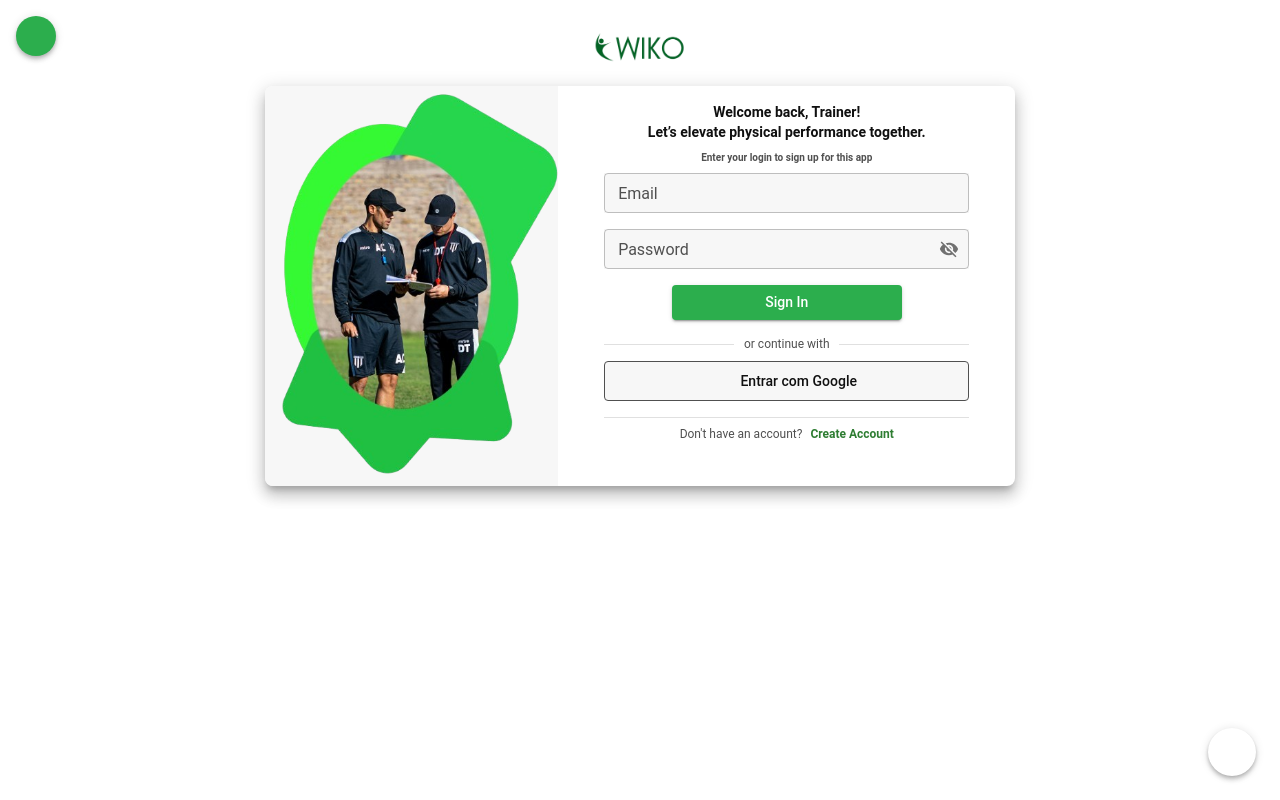
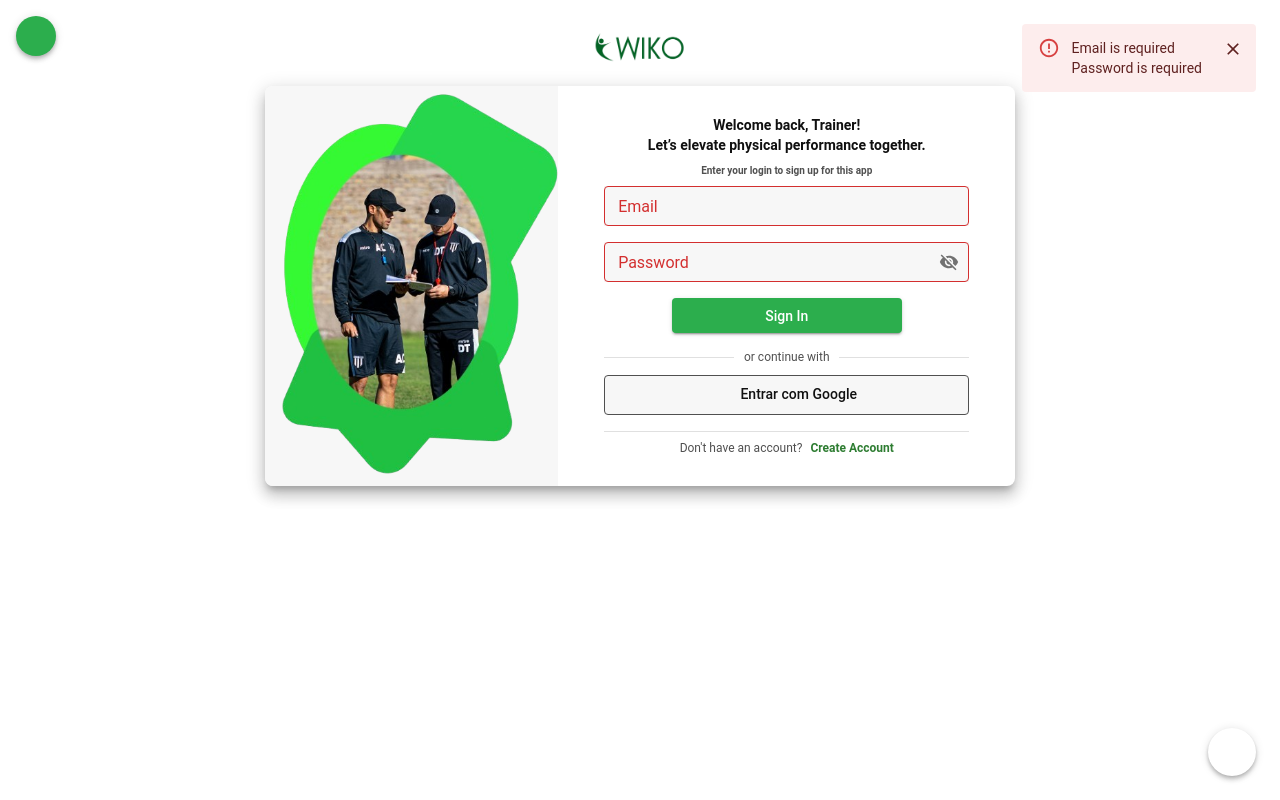
Before and after one commit to NathanWMartins/simada-frontend, a React (Create React App) app: page /login in a window 1280 px wide. Both pictures are taken after a click on the button "Sign In". Built offline with nearby package versions, Linux system fonts and the light colour scheme; some icons are missing.

Commit message:
feat: Validação dos componentes Inputs

```diff
--- a/src/components/CustomTextField.tsx
+++ b/src/components/CustomTextField.tsx
@@ -8,6 +8,8 @@ interface CustomTextFieldProps {
   restriction?: "onlyLetters" | "onlyNumbers" | "none";
   value?: string;
   onChange?: (e: React.ChangeEvent<HTMLInputElement>) => void;
+  error?: boolean;
+  helperText?: string;
 }
 
 const CustomTextField: React.FC<CustomTextFieldProps> = ({
@@ -17,6 +19,8 @@ const CustomTextField: React.FC<CustomTextFieldProps> = ({
   restriction = "none",
   value: propValue,
   onChange: propOnChange,
+  error = false,
+  helperText = "",
 }) => {
   const theme = useTheme();
   const [value, setValue] = useState("");
@@ -46,6 +50,8 @@ const CustomTextField: React.FC<CustomTextFieldProps> = ({
       variant="outlined"
       size="small"
       color={color}
+      error={error}
+      helperText={helperText}
       value={propValue !== undefined ? propValue : value} // usa propValue se existir
       onChange={handleChange}
       sx={{
--- a/src/components/PasswordInput.tsx
+++ b/src/components/PasswordInput.tsx
@@ -10,9 +10,11 @@ interface PasswordInputProps {
   id?: string;
   value?: string;
   onChange?: (e: React.ChangeEvent<HTMLInputElement>) => void;
+  error?: boolean;
+  helperText?: string;
 }
 
-const PasswordInput: React.FC<PasswordInputProps> = ({ label, id, value, onChange }) => {
+const PasswordInput: React.FC<PasswordInputProps> = ({ label, id, value, onChange, error, helperText }) => {
   const theme = useTheme();
   const [showPassword, setShowPassword] = React.useState(false);
 
@@ -30,6 +32,7 @@ const PasswordInput: React.FC<PasswordInputProps> = ({ label, id, value, onChang
       variant="outlined"
       size="small"
       color="success"
+      error={error}
     >
       <InputLabel htmlFor={id || label}>{label}</InputLabel>
       <OutlinedInput
--- a/src/pages/LoginPage.tsx
+++ b/src/pages/LoginPage.tsx
@@ -1,5 +1,5 @@
-import { Box, Button, Divider, Typography, useTheme } from '@mui/material'
-import React from 'react'
+import { Alert, Box, Button, Divider, Snackbar, Typography, useTheme } from '@mui/material'
+import React, { useState } from 'react'
 import SwitchLightDarkMode from '../components/SwitchLightDarkMode';
 import coachPhoto from '../assets/coach-photo.png'
 import { styled } from '@mui/material/styles';
@@ -9,10 +9,28 @@ import PasswordInput from '../components/PasswordInput';
 import GoogleButton from '../components/GoogleButton';
 import BackFab from '../components/BackFab';
 import { useNavigate } from 'react-router-dom';
+import { registerLogin } from '../services/authService';
+
+type SnackbarState = {
+    open: boolean;
+    message: string;
+    severity: "error" | "success" | "warning" | "info";
+};
 
 function LoginPage() {
     const theme = useTheme();
     const navigate = useNavigate();
+
+    const [email, setEmail] = useState('');
+    const [password, setPassword] = useState('');
+
+    const [errorEmail, setErrorEmail] = useState(false);
+    const [errorPassword, setErrorPassword] = useState(false);
+    const [snackbar, setSnackbar] = useState<SnackbarState>({
+        open: false,
+        message: "",
+        severity: "error",
+    });
 
     const Root = styled('div')(({ theme }) => ({
         width: '100%',
@@ -22,6 +40,54 @@ function LoginPage() {
             marginTop: theme.spacing(2),
         },
     }));
+
+    const handleCloseSnackbar = () => {
+        setSnackbar((prev) => ({ ...prev, open: false }));
+    };
+
+    const resetError = () => {
+        setErrorEmail(false);
+        setErrorPassword(false);
+    };
+
+    const handleLogin = async () => {
+        const errors: string[] = [];
+        const emailRegex = /^[^\s@]+@[^\s@]+\.[^\s@]+$/;
+
+        resetError();
+
+        if (!email) { errors.push("Email is required"); setErrorEmail(true); }
+        else if (!emailRegex.test(email)) { errors.push("Please enter a valid email"); setErrorEmail(true); }
+        if (!password) { errors.push("Password is required"); setErrorPassword(true); }
+
+        if (errors.length > 0) {
+            setSnackbar({
+                open: true,
+                message: errors.join("\n"),
+                severity: "error",
+            });
+            return;
+        }
+
+        try {
+            await registerLogin({ email, password });
+            setSnackbar({
+                open: true,
+                message: "Logged in successfully!",
+                severity: "success",
+            });
+            navigate('/');
+        } catch (error: any) {
+            setSnackbar({
+                open: true,
+                message: error.message || "Error logging in",
+                severity: "error",
+            });
+        }
+    };
+
+
+
     return (
         <>
             <Box sx={{
@@ -34,8 +100,8 @@ function LoginPage() {
                 <Box
                     sx={{
                         display: 'flex', flexDirection: 'row', width: '100%', maxWidth: 750,
-                        height: 'auto', p: 0, backgroundColor: theme.palette.primary.contrastText,
-                        boxShadow: 10, borderRadius: 2, overflow: 'hidden', mt: 3,
+                        height: 'auto', p: 0, backgroundColor: theme.palette.primary.contrastText, alignItems: 'center',
+                        boxShadow: 10, borderRadius: 2, overflow: 'hidden', mt: 3, justifyContent: 'center',
                     }}
                 >
                     {/* Imagem */}
@@ -50,7 +116,7 @@ function LoginPage() {
                     <Box
                         sx={{
                             width: '70%', display: 'flex', flexDirection: 'column',
-                            justifyContent: 'flex-start', alignItems: 'center'
+                            justifyContent: 'flex-start', alignItems: 'center',
                         }}
                     >
                         <Typography
@@ -72,8 +138,11 @@ function LoginPage() {
                             Enter your login to sign up for this app
                         </Typography>
 
-                        <CustomTextField label="Email" type="email"/>
-                        <PasswordInput label="Password" id="password" />
+                        <CustomTextField label="Email" type="email" value={email} error={!!errorEmail}
+                            onChange={(e: React.ChangeEvent<HTMLInputElement>) => setEmail(e.target.value)} />
+
+                        <PasswordInput label="Password" id="password" value={password} error={!!errorPassword}
+                            onChange={(e: React.ChangeEvent<HTMLInputElement>) => setPassword(e.target.value)} />
 
                         <Button
                             variant="contained"
@@ -83,7 +152,7 @@ function LoginPage() {
                                 '&:hover': {
                                     backgroundColor: '#249B45'
                                 }
-                            }}
+                            }} onClick={handleLogin}
                         >
                             Sign In
                         </Button>
@@ -123,6 +192,22 @@ function LoginPage() {
                 </Box>
 
             </Box>
+
+            <Snackbar
+                open={snackbar.open}
+                autoHideDuration={4000}
+                onClose={handleCloseSnackbar}
+                anchorOrigin={{ vertical: "top", horizontal: "right" }}
+            >
+                <Alert
+                    onClose={handleCloseSnackbar}
+                    severity={snackbar.severity}
+                    sx={{ width: "100%", whiteSpace: "pre-line" }}
+                >
+                    {snackbar.message}
+                </Alert>
+            </Snackbar>
+
             <BackFab to="/" />
             <SwitchLightDarkMode />
         </>
--- a/src/pages/RegisterPage.tsx
+++ b/src/pages/RegisterPage.tsx
@@ -1,4 +1,4 @@
-import { Box, Button, Divider, Typography, useTheme } from '@mui/material'
+import { Alert, Box, Button, Divider, Snackbar, Typography, useTheme } from '@mui/material'
 import React, { useState } from 'react'
 import SwitchLightDarkMode from '../components/SwitchLightDarkMode';
 import coachPhoto2 from '../assets/coach-photo2.png'
@@ -11,6 +11,12 @@ import { registerTrainer } from '../services/authService';
 import CustomTextField from '../components/CustomTextField';
 import PasswordInput from '../components/PasswordInput';
 
+type SnackbarState = {
+    open: boolean;
+    message: string;
+    severity: "error" | "success" | "warning" | "info";
+};
+
 function RegisterPage() {
     const theme = useTheme();
     const navigate = useNavigate();
@@ -19,6 +25,17 @@ function RegisterPage() {
     const [email, setEmail] = useState('');
     const [password, setPassword] = useState('');
     const [repeatPassword, setRepeatPassword] = useState('');
+
+    const [errorFullName, setErrorFullName] = useState(false);
+    const [errorEmail, setErrorEmail] = useState(false);
+    const [errorPassword, setErrorPassword] = useState(false);
+    const [errorRepeatPassword, setErrorRepeatPassword] = useState(false);
+
+    const [snackbar, setSnackbar] = useState<SnackbarState>({
+        open: false,
+        message: "",
+        severity: "error",
+    });
 
     const Root = styled('div')(({ theme }) => ({
         width: '100%',
@@ -29,17 +46,51 @@ function RegisterPage() {
         },
     }));
 
+    const handleCloseSnackbar = () => {
+        setSnackbar(prev => ({ ...prev, open: false }));
+    };
+
+    const resetError = () => {
+        setErrorEmail(false);
+        setErrorPassword(false);
+    };
+
     const handleRegister = async () => {
-        if (password !== repeatPassword) {
-            alert('As senhas não coincidem!');
+        const errors: string[] = [];
+        const emailRegex = /^[^\s@]+@[^\s@]+\.[^\s@]+$/;
+
+        resetError();
+
+        if (!fullName) { errors.push("Full name is required"); setErrorFullName(true); }
+        if (!email) { errors.push("Email is required"); setErrorEmail(true); }
+        else if (!emailRegex.test(email)) { errors.push("Please enter a valid email"); setErrorEmail(true); }
+        if (!password) { errors.push("Password is required"); setErrorPassword(true); }
+        if (!repeatPassword) { errors.push("Repeat password is required"); setErrorRepeatPassword(true); }
+        if (password && repeatPassword && password !== repeatPassword) { errors.push("Passwords do not match"); setErrorPassword(true); setErrorRepeatPassword(true); }
+
+        if (errors.length > 0) {
+            setSnackbar({
+                open: true,
+                message: errors.join("\n"),
+                severity: "error",
+            });
             return;
         }
+
         try {
             await registerTrainer({ fullName, email, password });
-            alert('Conta criada com sucesso!');
+            setSnackbar({
+                open: true,
+                message: "Account created successfully!",
+                severity: "success",
+            });
             navigate('/');
         } catch (error: any) {
-            alert(error.message || 'Erro ao registrar usuário');
+            setSnackbar({
+                open: true,
+                message: error.message || "Error registering user",
+                severity: "error",
+            });
         }
     };
 
@@ -77,10 +128,17 @@ function RegisterPage() {
                             Create your account and start optimizing training.
                         </Typography>
 
-                        <CustomTextField label="Full Name" value={fullName} onChange={(e: React.ChangeEvent<HTMLInputElement>) => setFullName(e.target.value)} />
-                        <CustomTextField label="Email" type="email" value={email} onChange={(e: React.ChangeEvent<HTMLInputElement>) => setEmail(e.target.value)} />
-                        <PasswordInput label="Password" id="password" value={password} onChange={(e: React.ChangeEvent<HTMLInputElement>) => setPassword(e.target.value)} />
-                        <PasswordInput label="Repeat Password" id="repeat-password" onChange={(e: React.ChangeEvent<HTMLInputElement>) => setRepeatPassword(e.target.value)}/>
+                        <CustomTextField label="Full Name" value={fullName} error={errorFullName}
+                            onChange={(e: React.ChangeEvent<HTMLInputElement>) => setFullName(e.target.value)} />
+
+                        <CustomTextField label="Email" type="email" value={email} error={errorEmail}
+                            onChange={(e: React.ChangeEvent<HTMLInputElement>) => setEmail(e.target.value)} />
+
+                        <PasswordInput label="Password" id="password" value={password} error={errorPassword}
+                            onChange={(e: React.ChangeEvent<HTMLInputElement>) => setPassword(e.target.value)} />
+
+                        <PasswordInput label="Repeat Password" id="repeat-password" error={errorRepeatPassword}
+                            onChange={(e: React.ChangeEvent<HTMLInputElement>) => setRepeatPassword(e.target.value)} />
 
                         <Button
                             variant="contained"
@@ -144,6 +202,22 @@ function RegisterPage() {
 
 
             </Box>
+
+            <Snackbar
+                open={snackbar.open}
+                autoHideDuration={4000}
+                onClose={handleCloseSnackbar}
+                anchorOrigin={{ vertical: "top", horizontal: "right" }}
+            >
+                <Alert
+                    onClose={handleCloseSnackbar}
+                    severity={snackbar.severity}
+                    sx={{ width: "100%", whiteSpace: "pre-line" }}
+                >
+                    {snackbar.message}
+                </Alert>
+            </Snackbar>
+
             <BackFab to="/" />
             <SwitchLightDarkMode />
         </>
--- a/src/styles/theme.ts
+++ b/src/styles/theme.ts
@@ -39,7 +39,7 @@ export const darkTheme = createTheme({
     },
     background: {
       default: '#303030ff',
-      paper: '#0d0d0dff',
+      paper: '#0d1117',
     },
     text: {
       primary: '#ffffff',
```
Also changed, not shown: src/services/authService.ts (+17 -5 lines).
